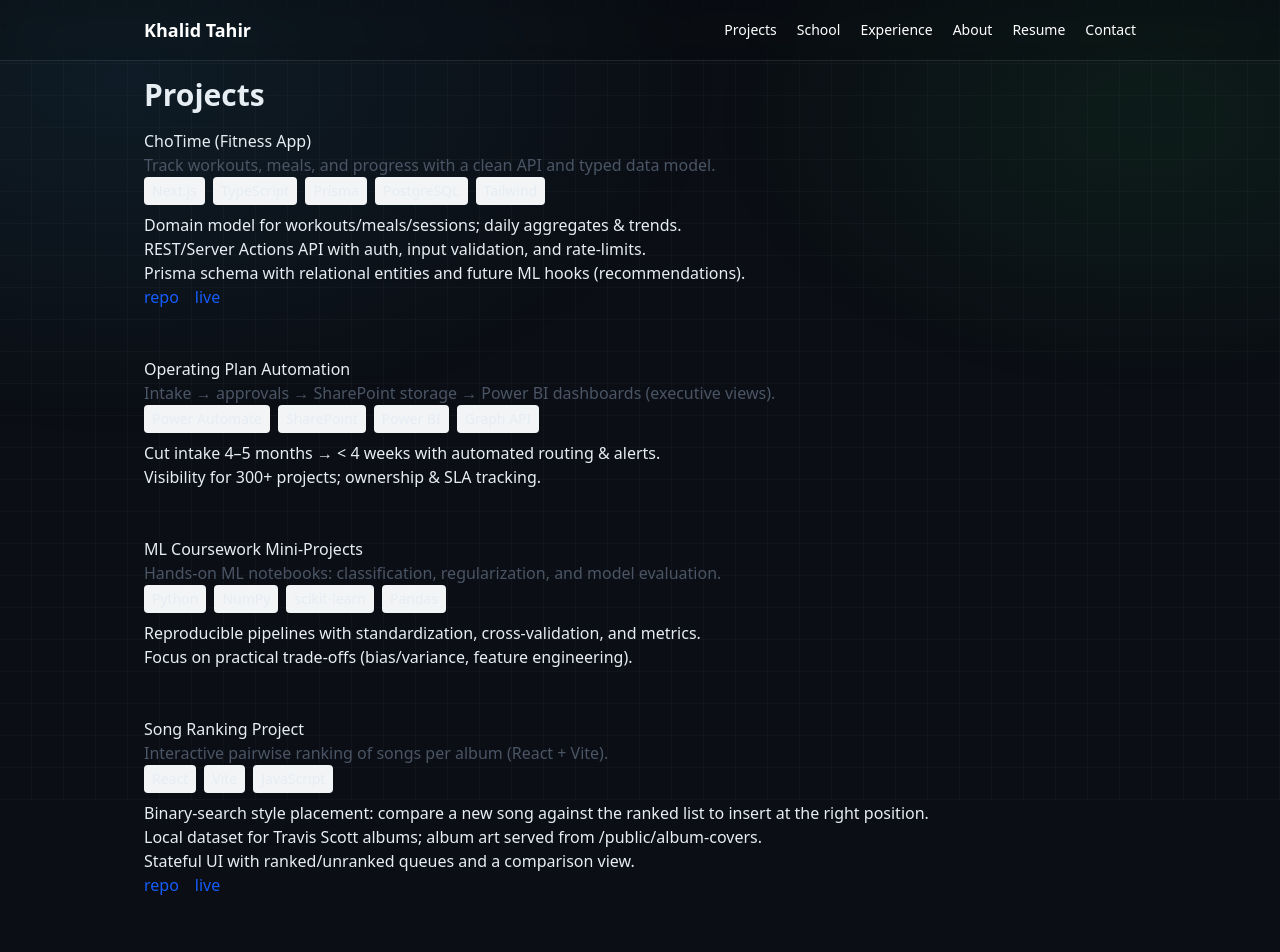
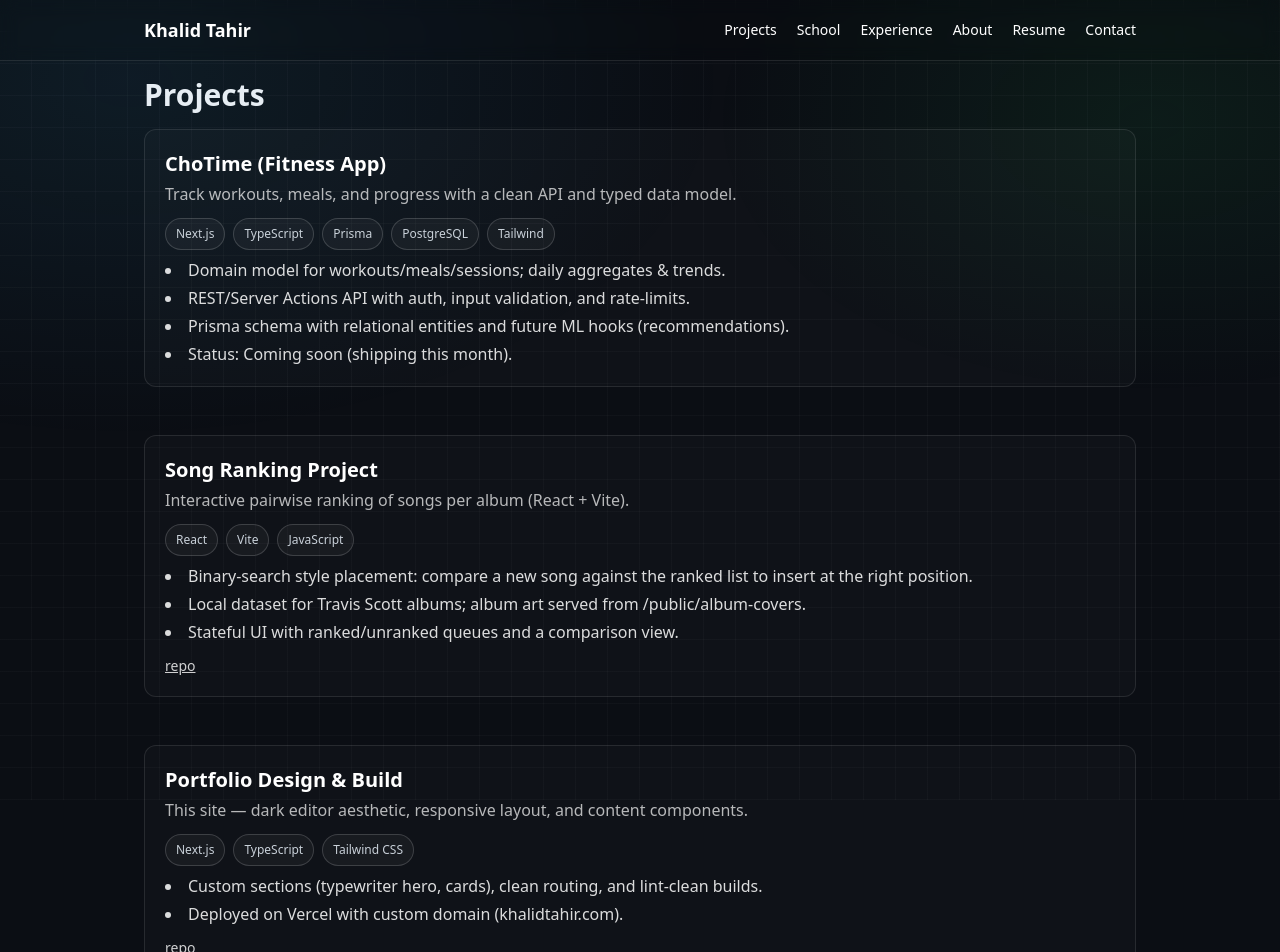
Before and after one commit to khalidtahir/portfolio, a Next.js app: page /projects in a window 1280 px wide. Shown: the top 952 px of the page. Built offline with nearby package versions, Linux system fonts and the light colour scheme.

Commit message:
feat(ui): refresh Projects section with improved contrast, modern link handling, and updated portfolio entries

```diff
--- a/src/app/projects/page.tsx
+++ b/src/app/projects/page.tsx
@@ -1,38 +1,56 @@
-import Section from "@/components/Section"
-import { projects } from "@/data/site"
+// src/app/projects/page.tsx
+import Section from "@/components/Section";
+import { projects } from "@/data/site";
 
 export default function Projects() {
   return (
-    <div className="prose max-w-none">
+    <div className="max-w-none space-y-8">
       <Section title="Projects">
         {projects.map((project) => (
-          <div key={project.title} className="mb-8">
-            <h3>{project.title}</h3>
-            <p className="text-gray-600">{project.tagline}</p>
-            <div className="flex gap-2 mb-2">
+          <div
+            key={project.title}
+            className="mb-8 rounded-xl border border-white/10 bg-white/[0.02] p-5"
+          >
+            <h3 className="text-xl font-semibold text-white">{project.title}</h3>
+
+            {/* tagline */}
+            <p className="text-white/70 mt-1">{project.tagline}</p>
+
+            {/* tech stack */}
+            {project.stack?.length > 0 && (
+              <div className="flex flex-wrap gap-2 mb-2 mt-3">
                 {project.stack.map((tech) => (
                   <span
                     key={tech}
-                  className="px-2 py-1 bg-gray-100 rounded text-sm"
+                    className="pill"
                   >
                     {tech}
                   </span>
                 ))}
               </div>
-            {project.bullets && (
-              <ul>
+            )}
+
+            {/* bullets */}
+            {project.bullets && project.bullets.length > 0 && (
+              <ul className="list-disc list-inside text-white/85 space-y-1">
                 {project.bullets.map((bullet, i) => (
                   <li key={i}>{bullet}</li>
                 ))}
               </ul>
             )}
+
+            {/* links (external only, to avoid Next.js 'no-html-link-for-pages') */}
             {project.links && (
-              <div className="flex gap-4">
-                {Object.entries(project.links).map(([type, url]) => (
+              <div className="mt-3 flex gap-4 text-sm">
+                {Object.entries(project.links)
+                  .filter(([, url]) => typeof url === "string" && /^https?:\/\//.test(url!))
+                  .map(([type, url]) => (
                     <a
                       key={type}
-                    href={url}
-                    className="text-blue-600 hover:text-blue-800"
+                      href={url!}
+                      target="_blank"
+                      rel="noopener noreferrer"
+                      className="underline text-white/80 hover:text-white"
                     >
                       {type}
                     </a>
@@ -43,5 +61,5 @@ export default function Projects() {
         ))}
       </Section>
     </div>
-  )
+  );
 }
--- a/src/data/site.ts
+++ b/src/data/site.ts
@@ -74,46 +74,55 @@ export const projects: Project[] = [
       "Track workouts, meals, and progress with a clean API and typed data model.",
     stack: ["Next.js", "TypeScript", "Prisma", "PostgreSQL", "Tailwind"],
     status: "in-progress",
-    links: { repo: "#", live: "#" }, // replace when I upload to GitHub
+    // add link here when live
     bullets: [
       "Domain model for workouts/meals/sessions; daily aggregates & trends.",
       "REST/Server Actions API with auth, input validation, and rate-limits.",
       "Prisma schema with relational entities and future ML hooks (recommendations).",
+      "Status: Coming soon (shipping this month).",
+    ],
+  },
+
+  {
+    title: "Song Ranking Project",
+    tagline: "Interactive pairwise ranking of songs per album (React + Vite).",
+    stack: ["React", "Vite", "JavaScript"],
+    status: "in-progress",
+    links: {
+      repo: "https://github.com/khalidtahir/rankingProject",
+      // add live link here if i decide to deploy it
+    },
+    bullets: [
+      "Binary-search style placement: compare a new song against the ranked list to insert at the right position.",
+      "Local dataset for Travis Scott albums; album art served from /public/album-covers.",
+      "Stateful UI with ranked/unranked queues and a comparison view.",
     ],
   },
   {
-    title: "Operating Plan Automation",
+    title: "Portfolio Design & Build",
     tagline:
-      "Intake → approvals → SharePoint storage → Power BI dashboards (executive views).",
-    stack: ["Power Automate", "SharePoint", "Power BI", "Graph API"],
+      "This site — dark editor aesthetic, responsive layout, and content components.",
+    stack: ["Next.js", "TypeScript", "Tailwind CSS"],
     status: "live",
+    links: {
+      repo: "https://github.com/khalidtahir/portfolio",
+    },
     bullets: [
-      "Cut intake 4–5 months → < 4 weeks with automated routing & alerts.",
-      "Visibility for 300+ projects; ownership & SLA tracking.",
+      "Custom sections (typewriter hero, cards), clean routing, and lint-clean builds.",
+      "Deployed on Vercel with custom domain (khalidtahir.com).",
     ],
   },
   {
-    title: "ML Coursework Mini-Projects",
-    tagline:
-      "Hands-on ML notebooks: classification, regularization, and model evaluation.",
-    stack: ["Python", "NumPy", "scikit-learn", "Pandas"],
-    status: "planned",
+    title: "iOS-Based Centralized Monitoring Hub (Capstone)",
+    tagline: "Status: In development.",
+    stack: ["iOS", "Real-time", "Multi-sensor", "Data Sync"],
+    status: "in-progress",
     bullets: [
-      "Reproducible pipelines with standardization, cross-validation, and metrics.",
-      "Focus on practical trade-offs (bias/variance, feature engineering).",
+      "Real-time signal acquisition from multiple sources (e.g., laptops, Bluetooth wearables).",
+      "Accurate time-stamping and synchronization across devices for coherent visualization.",
+      "Responsive UI to display simultaneous streams (charts, gauges, alerts).",
+      "Modular design for clinical monitoring and multi-sensor research/fitness use cases.",
+      "Impact: improves monitoring efficiency and response in high-stakes environments and enables comprehensive physiological research.",
     ],
   },
-{
-  title: "Song Ranking Project",
-  tagline: "Interactive pairwise ranking of songs per album (React + Vite).",
-  stack: ["React", "Vite", "JavaScript"],
-  status: "in-progress",
-  links: { repo: "#", live: "#" }, // replace when I upload to GitHub
-  bullets: [
-    "Binary-search style placement: compare a new song against the ranked list to insert at the right position.",
-    "Local dataset for Travis Scott albums; album art served from /public/album-covers.",
-    "Stateful UI with ranked/unranked queues and a comparison view."
-  ]
-}
-
-]
+];
```
Lines whose indentation alone changed are shown as unchanged.
